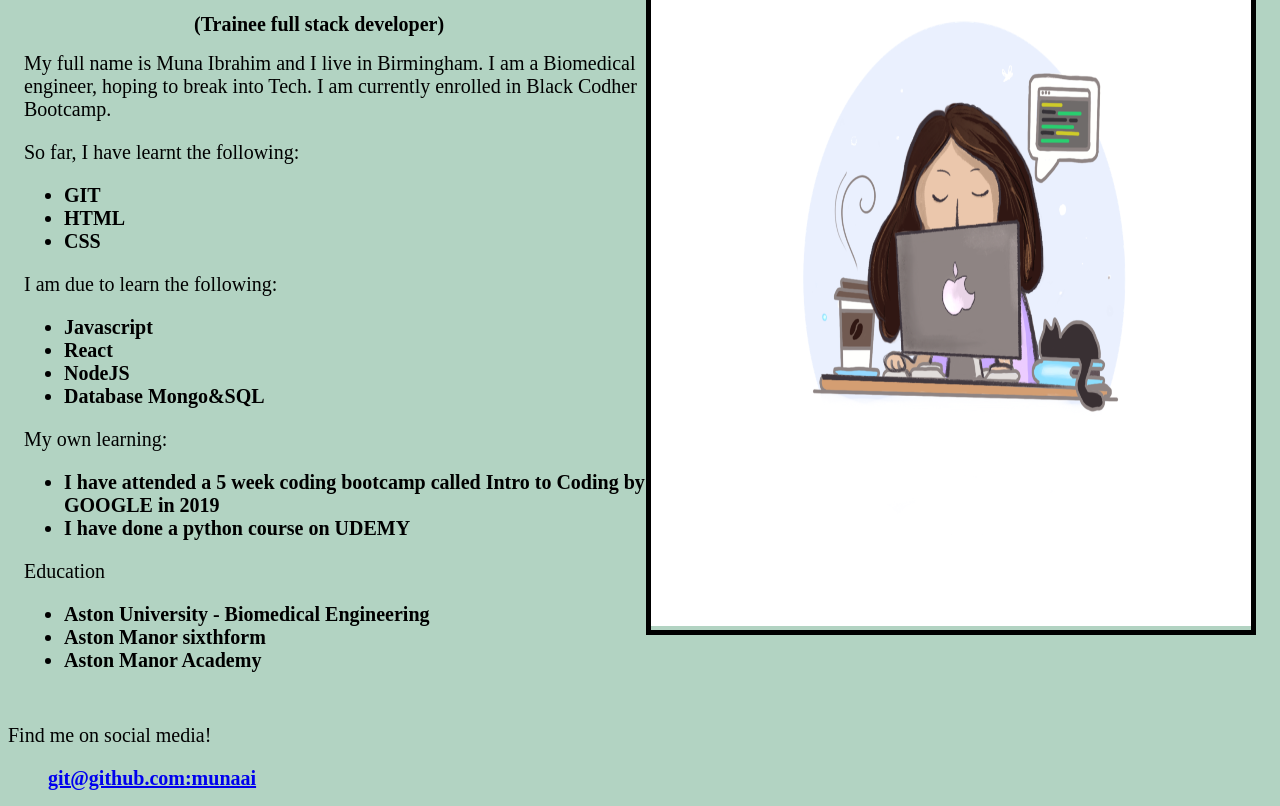
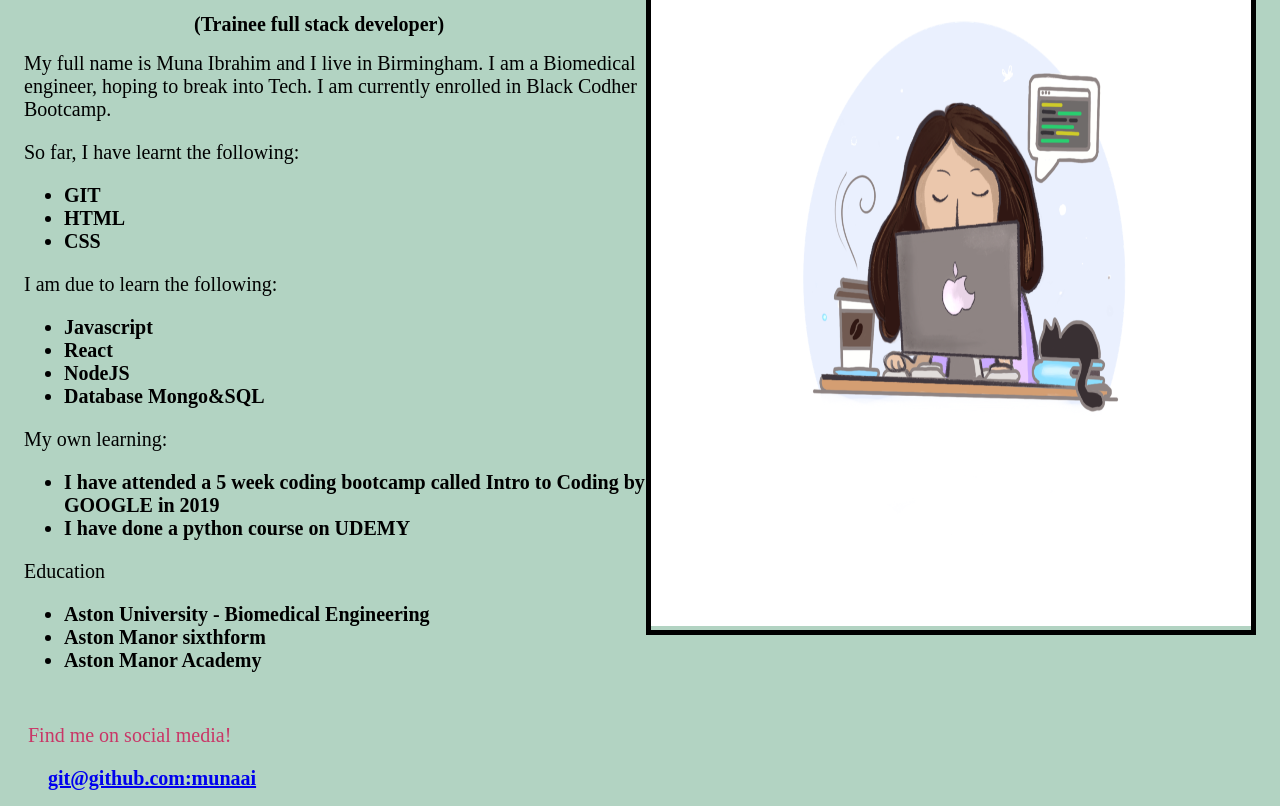
Before and after one commit to black-codher-bootcamp-2021-vaughan/unit-02-html-css-assessment-munaai, a website: page index.html in a window 1280 px wide. Shown: the part 163-969 px from the top of the page. Drawn offline with Linux system fonts and the light colour scheme; a web font is replaced by a local one.

Commit message:
Last changes made

```diff
--- a/index.html
+++ b/index.html
@@ -64,9 +64,9 @@
     </div>
 
 
-  <footer>
-    <p>Find me on social media!</p>
-    <ul class="social-media">
+   <footer>
+       <p id="social" >Find me on social media!</p>
+       <ul class="social-media">
         <li><a href="git@github.com:munaai">git@github.com:munaai</a></li>
     </ul>
   </footer>
--- a/style.css
+++ b/style.css
@@ -51,7 +51,10 @@ li{
     list-style: none;
 }
 
-
+#social {
+    color: #c93667;
+    margin-left: 20px;
+}
 
  .container {
     list-style-type: none;
```
